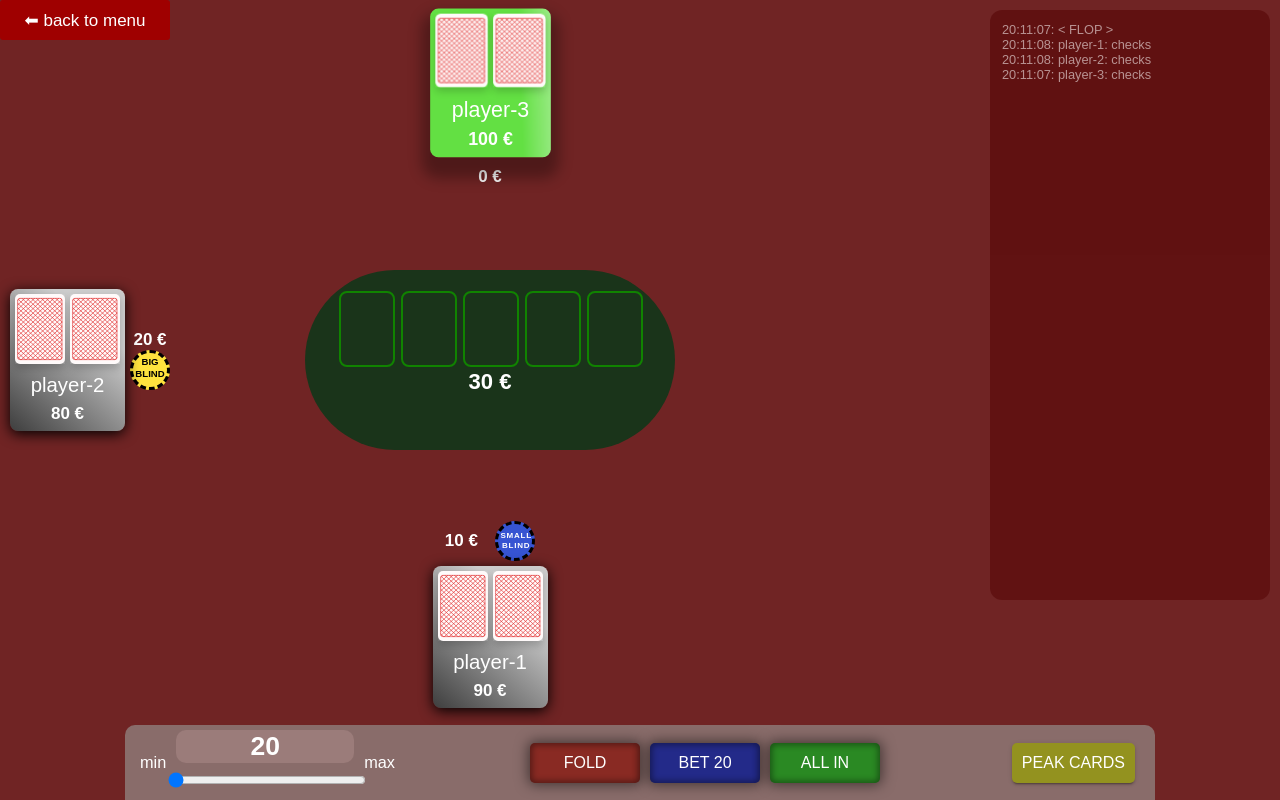
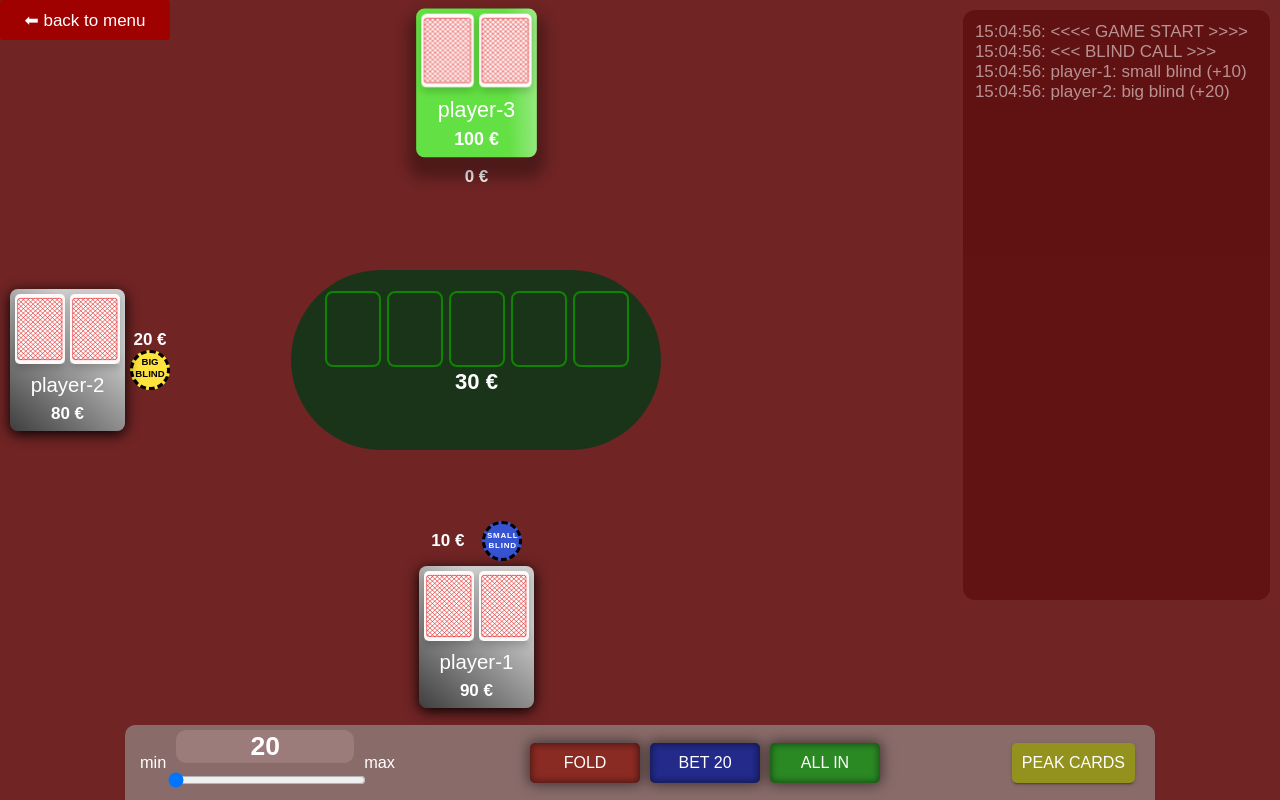
Before and after one commit to babakjalilian/poker, a React (Vite) app: page / in a window 1280 px wide. Both pictures are taken after a click on the element "play!". Built offline with nearby package versions, Linux system fonts and the light colour scheme.

Commit message:
add game events log functionality

```diff
--- a/src/Store.ts
+++ b/src/Store.ts
@@ -21,6 +21,7 @@ class Store {
     isGameActive = false; // game state, set false on end and true on start
     activeRound: POKER_ROUNDS;
     isRoundFinished: boolean = false;
+    gameLog = [];
 
     get blinds() {
         return {
@@ -48,21 +49,22 @@ class Store {
     }
 
     startInitialGame() {
-        console.log("game started");
         this.players = new Players(this.amountOfHumanPlayers, this.initialDeposit);
         this.deck = new Deck();
         this.cardsOnTheDesk = [];
         this.isGameActive = true;
         this.winners = [];
         this.gameInfo = [];
+        this.gameLog = [];
         this.sumOfBets = 0;
         this.isRoundFinished = false;
-
+        this.logGameEvent("<<<< GAME START >>>>");
         this.startRound_BlindCall()
     }
 
     continueGame() {
         this.performContinuingGameReset();
+        this.logGameEvent("<<<< GAME START >>>>");
         this.startRound_BlindCall();
     }
 
@@ -95,6 +97,7 @@ class Store {
 
     startRound_BlindCall() {
         this.activeRound = POKER_ROUNDS.BLIND_CALL;
+        this.logGameEvent("<<< BLIND CALL >>>");
         /* big and small blinds */
         const { smallBlind, bigBlind } = this.blinds;
         const { smallBlindPlayer, bigBlindPlayer } = this.players;
@@ -110,11 +113,6 @@ class Store {
             }
         }
 
-        /* players decide whether to continue playing with these cards or fold (starting from the small blind player) */
-        // this.players.updatePlayerAbilities(this);
-        // if (this.players.playersStillInThisRound.length === 1) {
-        //     return this.endGame();
-        // }
         this.players.activePlayer = this.players.bigBlindPlayer;
         this.players.activePlayer = this.players.getNextActivePlayer();
     }
@@ -136,16 +134,19 @@ class Store {
                     const randomCard = this.deck.pickRandomCard();
                     this.cardsOnTheDesk.push(randomCard);
                 }
+                this.logGameEvent("<<< FLOP >>>");
                 break;
             }
             case POKER_ROUNDS.FLOP: {
                 this.activeRound = POKER_ROUNDS.TURN;
+                this.logGameEvent("<<< TURN >>>");
                 const randomCard = this.deck.pickRandomCard();
                 this.cardsOnTheDesk.push(randomCard);
                 break;
             }
             case POKER_ROUNDS.TURN: {
                 this.activeRound = POKER_ROUNDS.RIVER;
+                this.logGameEvent("<<< RIVER >>>");
                 const randomCard = this.deck.pickRandomCard();
                 this.cardsOnTheDesk.push(randomCard);
                 break;
@@ -165,10 +166,6 @@ class Store {
                 return this.startNextRound();
             }
 
-            // this.players.updatePlayerAbilities(this);
-            // if (this.players.playersStillInThisRound.length === 1) {
-            //     return this.endGame();
-            // }
             let nextActivePlayer = this.players.smallBlindPlayer;
             if (this.players.playerList.length === 2) {
                 nextActivePlayer = this.players.bigBlindPlayer;
@@ -233,8 +230,18 @@ class Store {
         this.winners.forEach(winner => {
             const { name, winAmount, bestCombinationName } = winner;
             const message = `${name} wins ${winAmount}€ [${COMBINATION_NAMES_HUMAN[bestCombinationName]}]`;
+            this.logGameEvent(message);
             this.gameInfo.push(message);
         });
+    }
+
+    logGameEvent(event: string) {
+        const date = new Date();
+        const eventTime = date.toLocaleString('default', { hour: '2-digit', minute: '2-digit', second: '2-digit', hour12: false })
+        const gameEvent = `${eventTime}: ${event}`;
+        this.gameLog.push(gameEvent);
+        const logBody = document.getElementById('gameLog');
+        logBody?.lastElementChild.scrollIntoView();
     }
 
     setCurrentPage(pageToShow: PageName) {
--- a/src/components/game/Game.scss
+++ b/src/components/game/Game.scss
@@ -68,6 +68,7 @@ $white-color: #ffffff;
   justify-content: space-between;
   padding: 10px;
   height: calc(100% - 190px);
+  width: 350px;
   min-width: 300px;
   box-sizing: border-box;
 }
--- a/src/components/game/game-log/GameLog.scss
+++ b/src/components/game/game-log/GameLog.scss
@@ -8,7 +8,23 @@
   flex-direction: column;
   padding: 12px;
   border-radius: 12px;
-  //   min-width: 450px;
+  overflow: hidden;
+  &:hover {
+    overflow-y: auto;
+  }
+}
+
+.game-log::-webkit-scrollbar {
+  width: 7px;
+}
+
+.game-log::-webkit-scrollbar-track {
+  background: transparent;
+}
+
+.game-log::-webkit-scrollbar-thumb {
+  background-color: #ececfb;
+  border-radius: 20px;
 }
 
 .log {
--- a/src/components/game/game-log/GameLog.tsx
+++ b/src/components/game/game-log/GameLog.tsx
@@ -1,14 +1,17 @@
 import { observer } from 'mobx-react';
 import React from 'react';
 import "./GameLog.scss";
+import { useStore } from '../../../useStore';
 
 const GameLog: React.FC = observer(() => {
+    const store = useStore()
     return (
-        <div className='game-log'>
-            <span className='log'>{"20:11:07: < FLOP >"}</span>
-            <span className='log'>{"20:11:08: player-1: checks"}</span>
-            <span className='log'>{"20:11:08: player-2: checks"}</span>
-            <span className='log'>{"20:11:07: player-3: checks"}</span>
+        <div className='game-log' id="gameLog">
+            {
+                store.gameLog.map((logEvent, i) => {
+                    return <span key={i}>{logEvent} </span>
+                })
+            }
 
         </div>
     )
--- a/src/modules/Player.ts
+++ b/src/modules/Player.ts
@@ -4,6 +4,7 @@ import Store from "../Store";
 import { PlayerType } from "../types";
 import { Card } from "./Card";
 import { Players } from './Players';
+import { getGameEventText } from "../utils";
 
 export class Player implements PlayerType {
     id = 0;
@@ -51,11 +52,13 @@ export class Player implements PlayerType {
     fold(store: Store) {
         this.hasFolded = true;
         this.hasReacted = true;
+        store.logGameEvent(`${this.name}: folds`);
         store.passMove();
     }
 
     check(store: Store) {
         this.hasReacted = true;
+        store.logGameEvent(`${this.name}: checks`);
         store.passMove();
     }
 
@@ -92,6 +95,9 @@ export class Player implements PlayerType {
             this.isAllIn = true;
         }
 
+        const gameEventText = getGameEventText(name, betAmount, betAction);
+        store.logGameEvent(gameEventText);
+
         store.passMove();
 
     }
--- a/src/utils.tsx
+++ b/src/utils.tsx
@@ -1,3 +1,4 @@
+import { BET_ACTION } from "./Consts";
 import { Card } from "./modules/Card";
 import { SuitSymbol } from "./types";
 
@@ -37,36 +38,28 @@ export const getCardsInStraightIfThereIsAny = (rawCardsToCheck: Card[]): Card[]
             }
         }
     }
-
-    // const cardCostsAlreadyChecked: CardCost[] = [], cardsToCheck: Card[] = [];
-    // let cardsInStraight: Card[] = [];
-    // let previousCardCost = 0, amountOfCardsInPotentialStraight = 0;
-    // const isAceBetweenCards = !!rawCardsToCheck.filter(({ cardCost }) => cardCost === 14).length;
-    // rawCardsToCheck.forEach(card => {
-    //     const { cardCost } = card;
-    //     if (!cardCostsAlreadyChecked.includes(cardCost)) {
-    //         cardCostsAlreadyChecked.push(cardCost);
-    //         cardsToCheck.push(card);
-    //     }
-    // });
-    // for (const card of cardsToCheck) {
-    //     const areCardsConsecutive = card.cardCost === previousCardCost - 1;
-    //     if (areCardsConsecutive) {
-    //         amountOfCardsInPotentialStraight++;
-    //         cardsInStraight.push(card);
-    //         const doCardsLookLikeBabyStraight = isAceBetweenCards && cardsInStraight[0].cardCost === 5 && cardsInStraight.length === 4;
-    //         if (doCardsLookLikeBabyStraight) {
-    //             const aceCard = rawCardsToCheck.find(card => card.cardCost === 14)!;
-    //             return [...cardsInStraight, aceCard];
-    //         }
-    //     } else {
-    //         amountOfCardsInPotentialStraight = 1;
-    //         cardsInStraight = [card];
-    //     }
-    //     previousCardCost = card.cardCost;
-    //     if (cardsInStraight.length === 5) {
-    //         return cardsInStraight;
-    //     }
-    // }
     return straightCards;
 }
+
+export function getGameEventText(name: string, betAmount: number, betAction: BET_ACTION) {
+    switch (betAction) {
+        case BET_ACTION.RAISE: {
+            return `${name}: raises bet (+${betAmount})`
+        }
+        case BET_ACTION.SUPPORT: {
+            return `${name}: supports bet (+${betAmount})`
+        }
+        case BET_ACTION.ALL_IN: {
+            return `${name}: goes all in (+${betAmount})`
+        }
+        case BET_ACTION.BIG_BLIND: {
+            return `${name}: big blind (+${betAmount})`
+        }
+        case BET_ACTION.SMALL_BLIND: {
+            return `${name}: small blind (+${betAmount})`
+        }
+        default:
+            console.error(`unsupported betAction: "${betAction}"`);
+            return `unsupported betAction: "${betAction}"`;
+    }
+}
```
